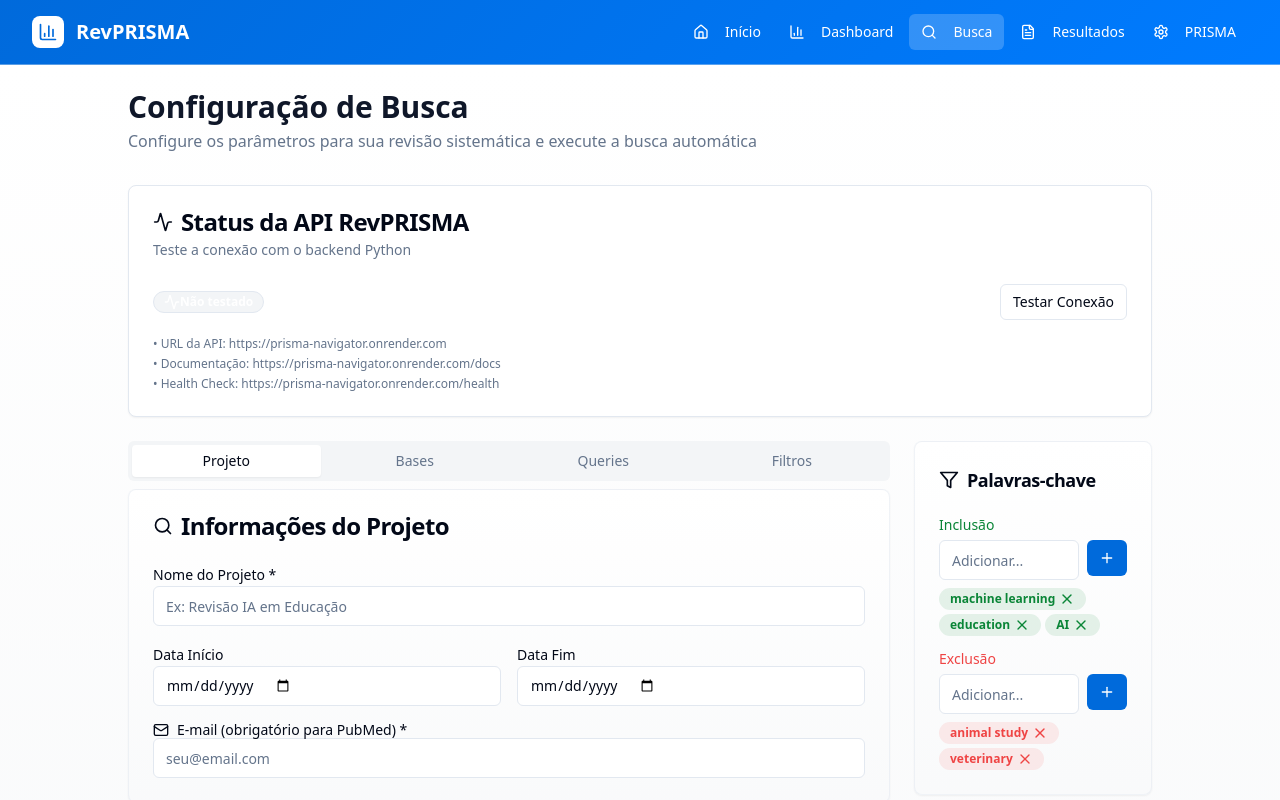
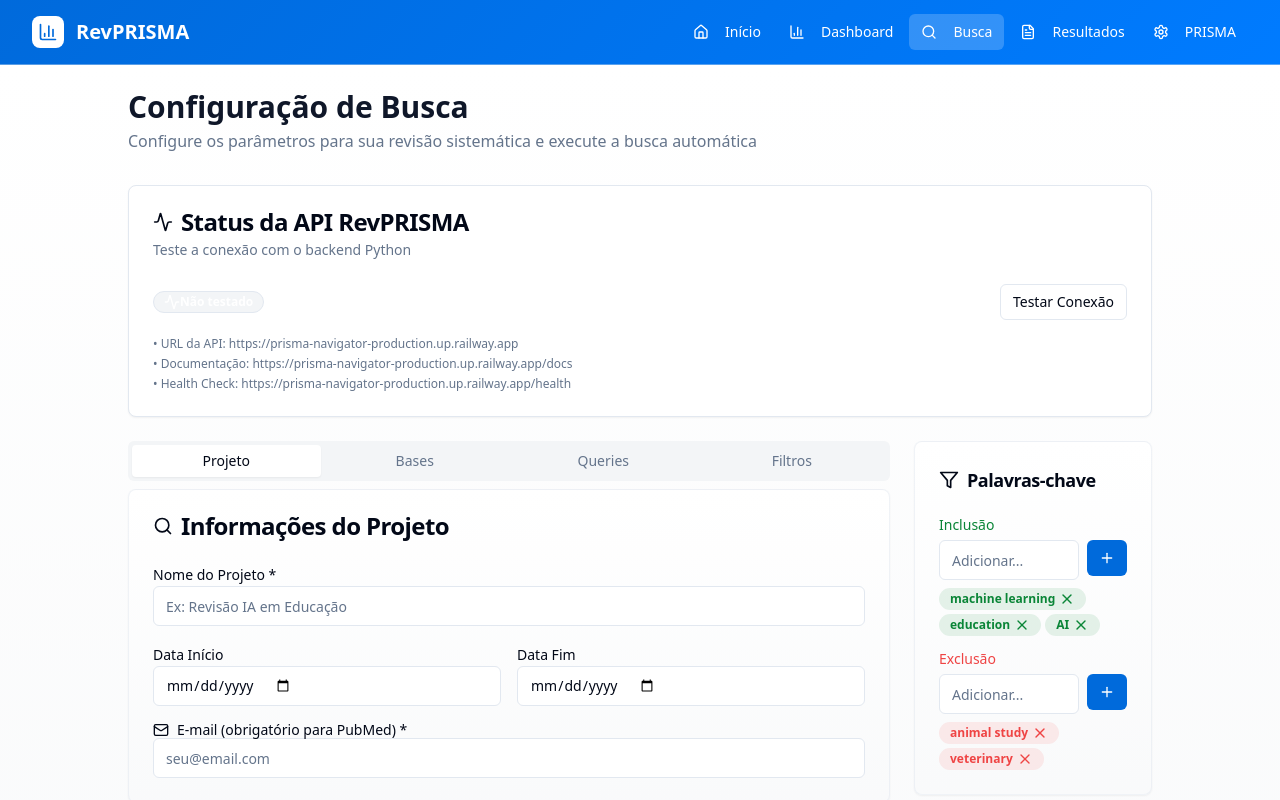
Before and after one commit to WesleyInfoBr2/prisma-navigator, a React (Vite) app: page /search in a window 1280 px wide. Shown: the top 800 px of the page. Built offline with nearby package versions, Linux system fonts and the light colour scheme.

Commit message:
Update API URL to Railway

```diff
--- a/src/components/APIConnectionTest.tsx
+++ b/src/components/APIConnectionTest.tsx
@@ -86,7 +86,7 @@ export function APIConnectionTest({ className }: APIConnectionTestProps) {
               <strong>Erro de conexão:</strong> {error}
               <br />
               <span className="text-sm">
-                Verifique se a API está funcionando: https://prisma-navigator.onrender.com
+                Verifique se a API está funcionando: https://prisma-navigator-production.up.railway.app
               </span>
             </AlertDescription>
           </Alert>
@@ -104,9 +104,9 @@ export function APIConnectionTest({ className }: APIConnectionTestProps) {
         )}
 
         <div className="text-xs text-muted-foreground space-y-1">
-          <div>• URL da API: https://prisma-navigator.onrender.com</div>
-          <div>• Documentação: https://prisma-navigator.onrender.com/docs</div>
-          <div>• Health Check: https://prisma-navigator.onrender.com/health</div>
+          <div>• URL da API: https://prisma-navigator-production.up.railway.app</div>
+          <div>• Documentação: https://prisma-navigator-production.up.railway.app/docs</div>
+          <div>• Health Check: https://prisma-navigator-production.up.railway.app/health</div>
         </div>
       </CardContent>
     </Card>
--- a/src/hooks/useRevPrismaAPI.ts
+++ b/src/hooks/useRevPrismaAPI.ts
@@ -56,7 +56,7 @@ export const useRevPrismaAPI = () => {
   ): Promise<T | null> => {
     try {
       setLoading(true);
-      console.log('Fazendo chamada para API:', 'https://prisma-navigator.onrender.com');
+      console.log('Fazendo chamada para API:', 'https://prisma-navigator-production.up.railway.app');
       const result = await apiCall();
 
       if (onSuccess) {
@@ -80,7 +80,7 @@ export const useRevPrismaAPI = () => {
       if (error instanceof APIError) {
         errorMessage = error.message;
       } else if (error instanceof TypeError && error.message.includes('fetch')) {
-        errorMessage = 'API não está respondendo. Verifique se o deployment no Render.com foi concluído com sucesso.';
+        errorMessage = 'API não está respondendo. Verifique se o deployment no Railway foi concluído com sucesso.';
       }
 
       setError(errorMessage);
--- a/src/services/api.ts
+++ b/src/services/api.ts
@@ -1,6 +1,6 @@
 // RevPRISMA API Client
 
-const API_BASE_URL = 'https://prisma-navigator.onrender.com/api';
+const API_BASE_URL = 'https://prisma-navigator-production.up.railway.app/api';
 
 export interface SearchRequest {
   project_name: string;
```
